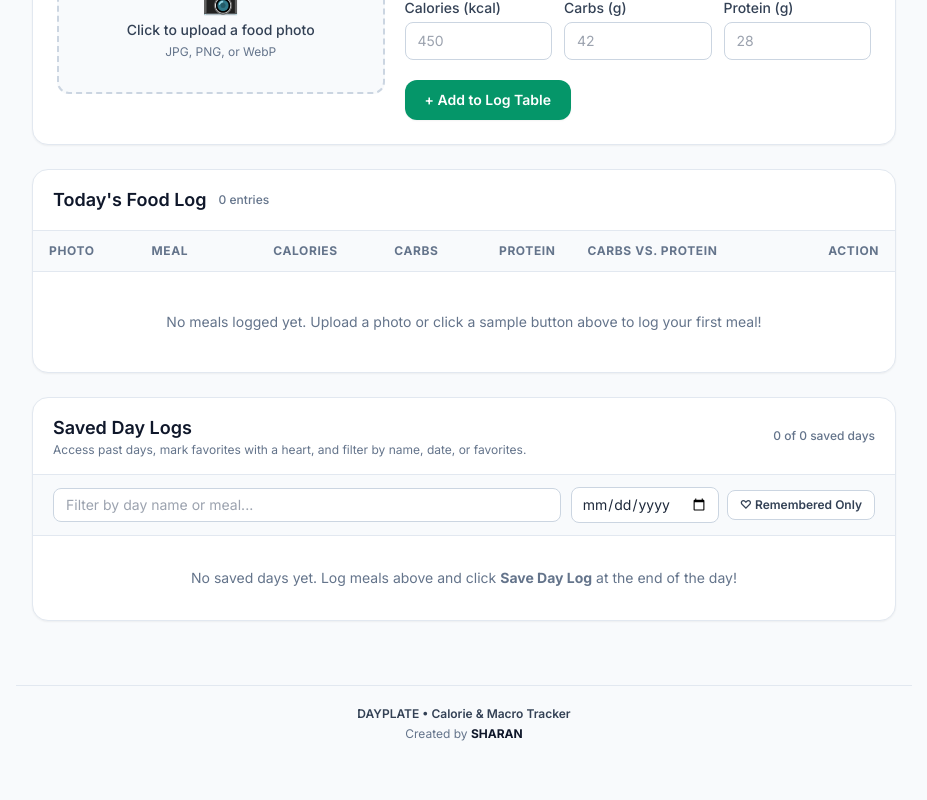
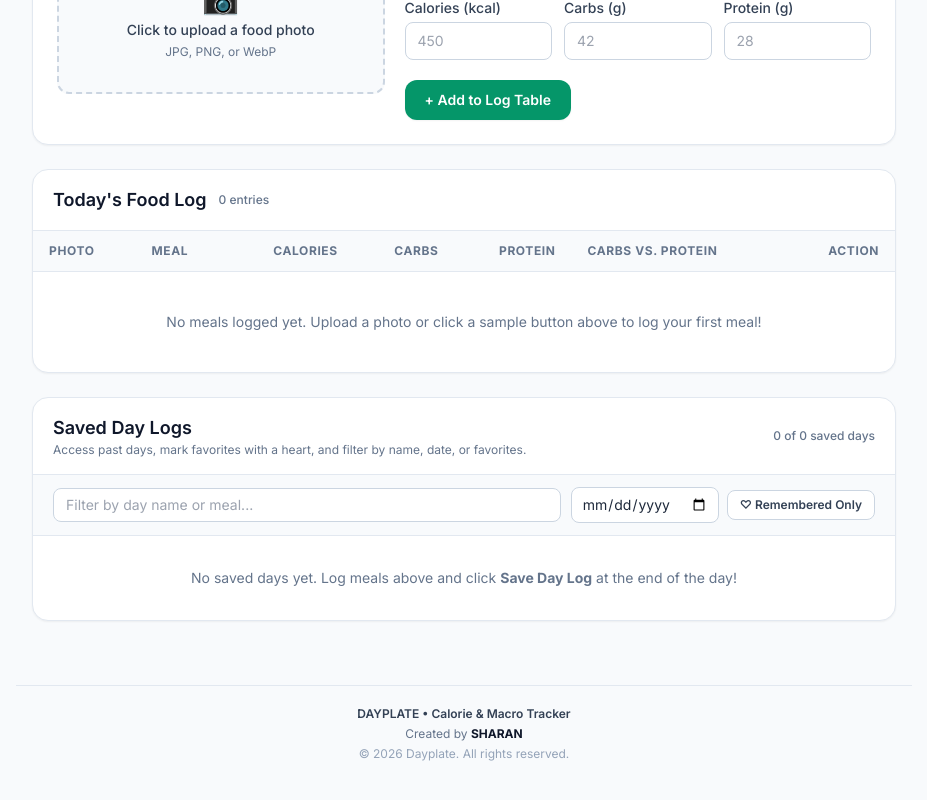
Before and after one commit to SHARAN6360/dayplate-tracker, a plain HTML site: page index.html in a window 1280 px wide. Shown: the part 757-1557 px from the top of the page, without its empty margins (176-1103 px from the left). Drawn offline with nearby package versions, Linux system fonts and the light colour scheme; a script that the page names is missing.

Commit message:
Update index.html

```diff
--- a/index.html
+++ b/index.html
@@ -1242,6 +1242,8 @@
 <footer class="max-w-4xl mx-auto px-4 mt-8 border-t border-slate-200 pt-5 pb-20 text-center text-xs text-slate-500">
   <p class="font-semibold text-slate-700">DAYPLATE • Calorie & Macro Tracker</p>
   <p class="mt-1">Created by <span class="font-bold text-slate-900">SHARAN</span></p>
+  <p class="mt-1 text-xs text-slate-400">© 2026 Dayplate. All rights reserved.</p>
+
 </footer>
 <script>
   (function () {
```
